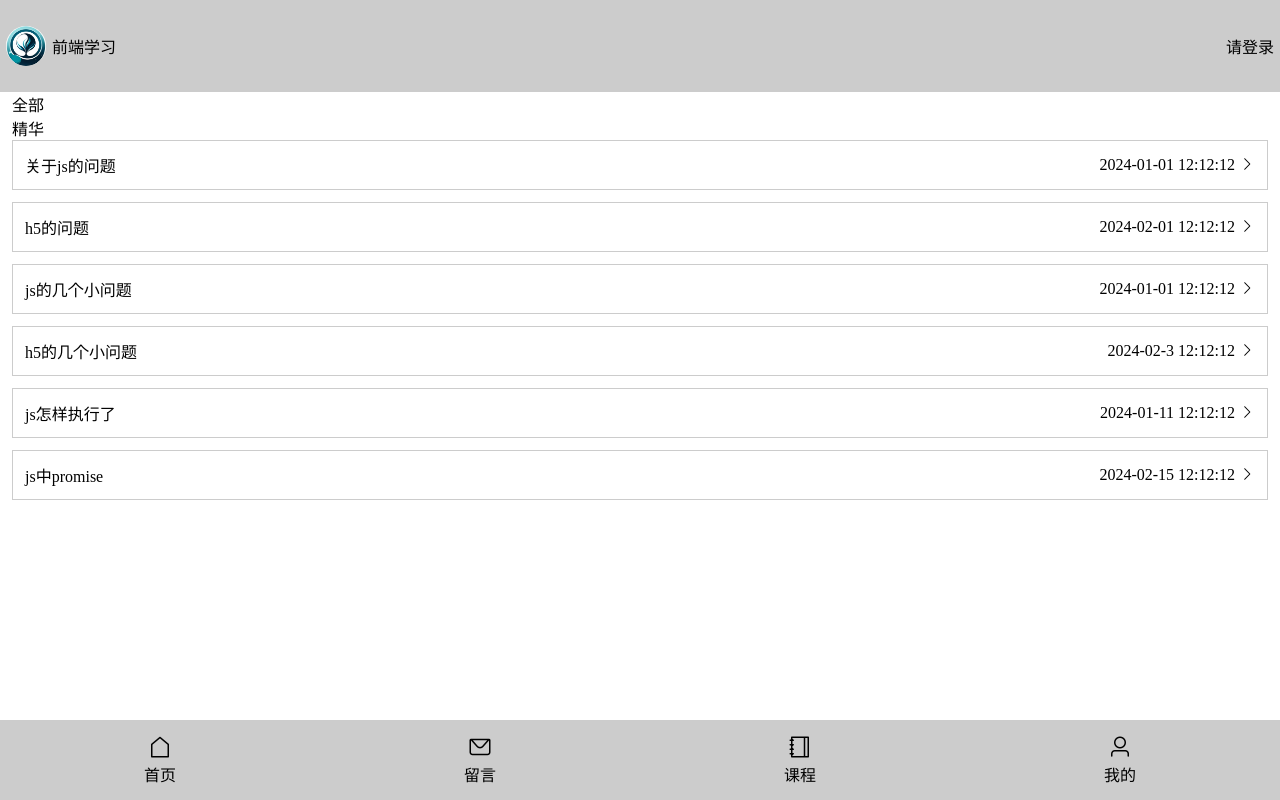
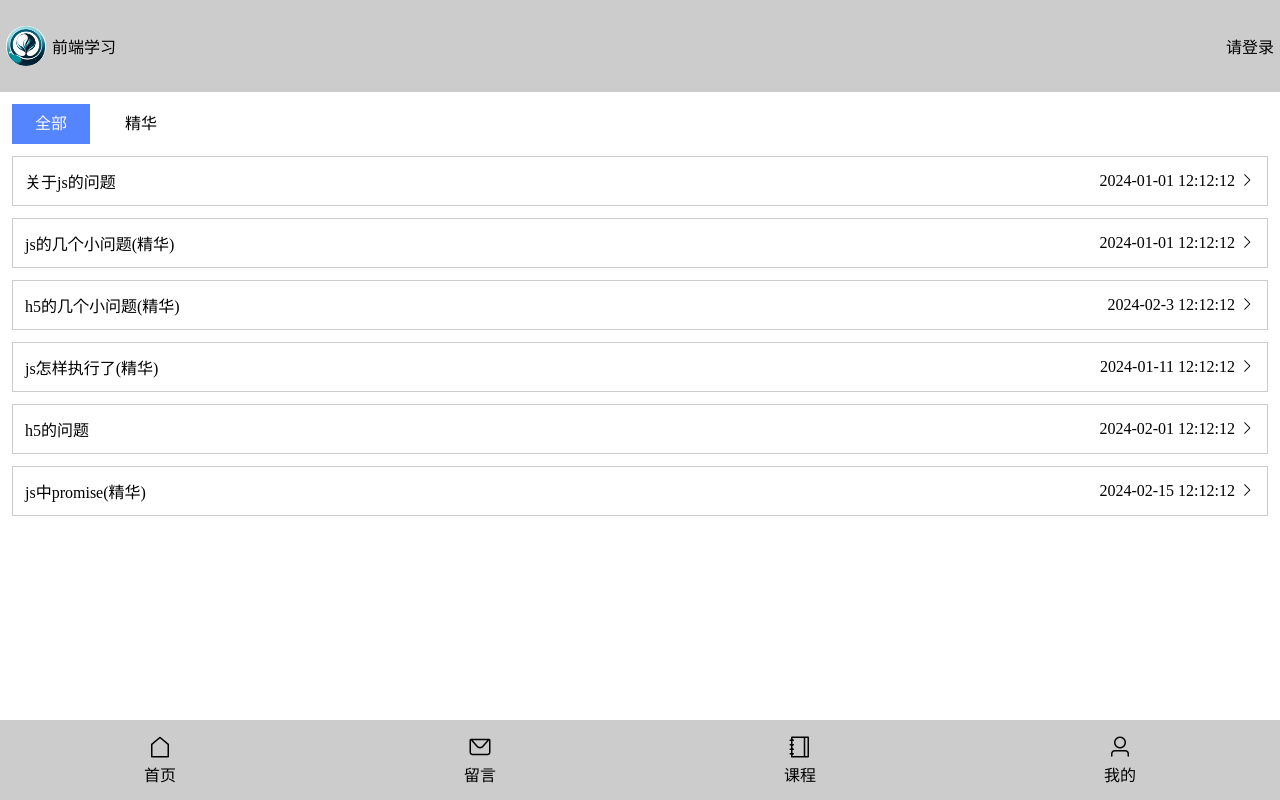
Before and after one commit to vuuuue/vue-demo, a Vue app in the folder vue2-demo/: page /Message in a window 1280 px wide. Built offline with nearby package versions, Linux system fonts and the light colour scheme.

Commit message:
feat: 完成作业

```diff
--- a/vue2-demo/src/store/index.js
+++ b/vue2-demo/src/store/index.js
@@ -15,6 +15,27 @@ export default new Vuex.Store({
         start: false
       },
       {
+        id: 1,
+        title: 'js的几个小问题(精华)',
+        content: 'js中怎样实现循环',
+        time: '2024-01-01 12:12:12',
+        start: true
+      },
+      {
+        id: 2,
+        title: 'h5的几个小问题(精华)',
+        content: '新增的标签有什么好处',
+        time: '2024-02-3 12:12:12',
+        start: true
+      },
+      {
+        id: 1,
+        title: 'js怎样执行了(精华)',
+        content: '怎样让他等待',
+        time: '2024-01-11 12:12:12',
+        start: true
+      },
+      {
         id: 2,
         title: 'h5的问题',
         content: 'h5新增了哪一些标签',
@@ -22,29 +43,8 @@ export default new Vuex.Store({
         start: false
       },
       {
-        id: 1,
-        title: 'js的几个小问题',
-        content: 'js中怎样实现循环',
-        time: '2024-01-01 12:12:12',
-        start: true
-      },
-      {
         id: 2,
-        title: 'h5的几个小问题',
-        content: '新增的标签有什么好处',
-        time: '2024-02-3 12:12:12',
-        start: true
-      },
-      {
-        id: 1,
-        title: 'js怎样执行了',
-        content: '怎样让他等待',
-        time: '2024-01-11 12:12:12',
-        start: true
-      },
-      {
-        id: 2,
-        title: 'js中promise',
+        title: 'js中promise(精华)',
         content: 'promise中几个状态',
         time: '2024-02-15 12:12:12',
         start: true
--- a/vue2-demo/src/views/MessagePage.vue
+++ b/vue2-demo/src/views/MessagePage.vue
@@ -1,11 +1,11 @@
 <template>
   <div class="message-page">
     <div class="taps-box">
-      <div class="btn">全部</div>
-      <div class="btn">精华</div>
+      <div class="btn" :class="activeIndex === 0 ? 'active' : ''" @click="changeActive(0)">全部</div>
+      <div class="btn" :class="activeIndex === 1 ? 'active' : ''" @click="changeActive(1)">精华</div>
     </div>
     <div class="message-box">
-      <div v-for="(item, index) in messageList" :key="index" class="message-item"
+      <div v-for="(item, index) in messageList.filter(_item => activeIndex === 0 || _item.start)" :key="index" class="message-item"
         @click="messageAddHandle(item)">
         <span>{{ item.title }}</span>
         <span>{{ item.time }}
@@ -24,13 +24,16 @@ export default {
   name: "MessagePage",
   data(){
     return {
-
+      activeIndex: 0
     }
   },
   computed: {
     ...mapState(['messageList'])
   },
   methods:{
+    changeActive(index){
+      this.activeIndex = index
+    },
     messageAddHandle(item){
       this.$router.push({
         path: '/message-add',
@@ -56,4 +59,24 @@ export default {
     display: flex;
     justify-content: space-between;
   }
+  .taps-box{
+    display: flex;
+    width: 180px;
+    justify-content: flex-start;
+    .btn{
+      width: 600%;
+      height: 40px;
+      text-align: center;
+      line-height: 40px;
+      margin-right: 12px;
+      margin-top: 12px;
+      margin-bottom: 12px;
+      background-color: #fff;
+      color: #000;
+    }
+    .active{
+      background-color: #5584ff;
+      color: #fff;
+    }
+  }
 </style>
```
